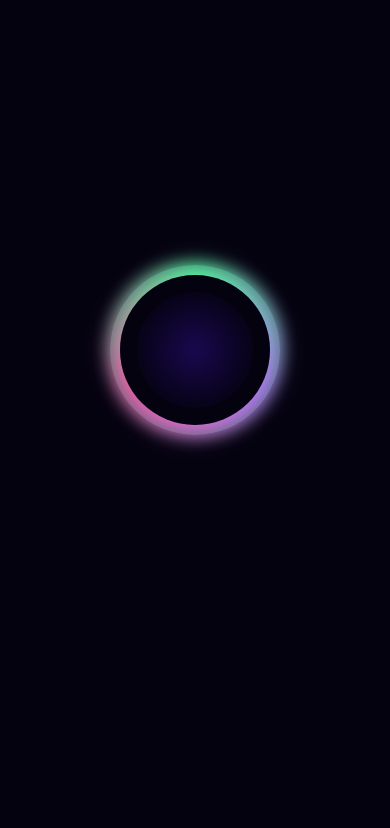
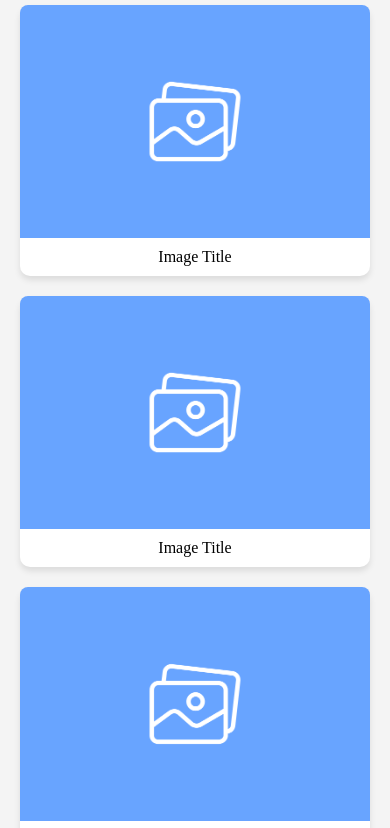
Before and after one commit to GeorgeAtMBI/AdvCSSAssignments, a plain HTML site: page index.html in a window 390 px wide. Shown: the part 72-900 px from the top of the page. Before the commit the page ends 844 px from the top, so only its background shows below. Drawn offline with Linux system fonts and the light colour scheme.

Commit message:
Responsive galerija

```diff
--- a/index.html
+++ b/index.html
@@ -3,113 +3,103 @@
 <head>
     <meta charset="UTF-8">
     <meta name="viewport" content="width=device-width, initial-scale=1.0">
-    <title>Animirani Krug</title>
+    <title>Responsive Galerija</title>
     <style>
+        * {
+            margin: 0;
+            padding: 0;
+            box-sizing: border-box;
+        }
         body {
-            background-color: #050210;
             display: flex;
+            flex-direction: column;
+            align-items: center;
             justify-content: center;
-            align-items: center;
-            height: 100vh;
-            margin: 0;
+            min-height: 100vh;
+            background-color: #f4f4f4;
+            padding: 20px;
+            text-align: center;
+        }
+        h1 {
+            margin-bottom: 20px;
+
+            text-align: left;
+            align-self: flex-start;
+            font-weight: 400;
+            font-family: "Montserrat";
+        }
+        .gallery {
+            display: grid;
+            gap: 20px;
+            width: 100%;
+            grid-template-columns: repeat(5, 1fr);
+            grid-template-rows: repeat(2, auto);
+        }
+        .gallery-item {
+            background: white;
+            padding: 0px;
+            border-radius: 10px;
+            box-shadow: 0 4px 6px rgba(0, 0, 0, 0.1);
+            text-align: center;
+            transition-duration: 1s;
+        }
+        .gallery-item:hover{
+            transform: scale(1.1);
+            box-shadow: 5px 5px 5px #0000005b;
+            z-index: 99;
+        }
+        .gallery-item img {
+            width: 100%;
+            height: auto;
+            display: block;
+            border-radius: 8px 8px 0px 0px;
+            background: rgb(104, 164, 255);
+        }
+        .gallery-item .caption {
+            margin-top: 10px;
+            padding-bottom: 10px;
+            font-size: 16px;
+            font-weight: bold;
+            font-weight: 400;
+            font-family: "Montserrat";
+        }
+        .description {
+            margin-top: 20px;
+            max-width: 100%;
+            text-align: justify;
+            font-weight: 400;
+            font-family: "Montserrat";
         }
 
-        .container {
-            position: relative;
-            display: flex;
-            justify-content: center;
-            align-items: center;
-        }
-
-        .krug1 {
-            width: 150px;
-            height: 150px;
-            border-radius: 50%;
-            position: relative;
-            background: radial-gradient(circle, rgba(0,0,0,0.8) 40%, rgba(0,0,0,0));
-            border: 10px solid transparent;
-            animation: glow 3s infinite linear;
-        }
-
-        .krug1::before {
-            content: "";
-            position: absolute;
-            top: -10px;
-            left: -10px;
-            right: -10px;
-            bottom: -10px;
-            border-radius: 50%;
-            background: conic-gradient(#fb5dad, #55fb9f, #b97aff, #fb5dad);
-            filter: blur(10px);
-            animation: rotate 3s linear infinite;
-        }
-
-        .krug2 {
-            width: 150px;
-            height: 150px;
-            border-radius: 50%;
-            position: absolute;
-            background: #050210;
-        }
-
-        .krug3 {
-            width: 0;
-            height: 0;
-            border-radius: 50%;
-            position: absolute;
-            background: radial-gradient(circle, #250e77 0%, rgba(31, 7, 117, 0) 80%);
-            animation: pulse 1.5s infinite ease-in-out;
-            z-index: 3;
-        }
-
-        @keyframes rotate {
-            from {
-                transform: rotate(0deg);
-            }
-            to {
-                transform: rotate(360deg);
+        @media (max-width: 1024px) {
+            .gallery {
+                grid-template-columns: repeat(3, 1fr);
+                grid-template-rows: repeat(4, auto);
+                grid-template-rows: repeat(4, auto);
             }
         }
-
-        @keyframes pulse {
-            0% {
-                width: 0;
-                height: 0;
-                opacity: 1;
-            }
-            50% {
-                width: 150px;
-                height: 150px;
-                opacity: 0.5;
-            }
-            100% {
-                width: 150px;
-                height: 150px;
-                opacity: 0;
-            }
-        }
-
-        @keyframes glow {
-            0% {
-                border-color: rgba(251, 93, 173, 0.5);
-                box-shadow: 0 0 10px rgba(251, 93, 173, 0.5);
-            }
-            50% {
-                border-color: rgba(85, 251, 159, 0.5);
-                box-shadow: 0 0 20px rgba(85, 251, 159, 0.5);
-            }
-            100% {
-                border-color: rgba(185, 122, 255, 0.5);
-                box-shadow: 0 0 10px rgba(185, 122, 255, 0.5);
+        @media (max-width: 600px) {
+            .gallery {
+                grid-template-columns: repeat(1, 1fr);
+                grid-template-rows: repeat(10, auto);
             }
         }
     </style>
 </head>
 <body>
-    <div class="container">
-        <div class="krug1"></div>
-        <div class="krug2"></div>
-        <div class="krug3"></div>
+    <h1>Gallery Heading</h1>
+    <div class="gallery">
+        <div class="gallery-item"><img src="Media/placeholder-image.png" alt="Slika 1"><div class="caption">Image Title</div></div>
+        <div class="gallery-item"><img src="Media/placeholder-image.png" alt="Slika 2"><div class="caption">Image Title</div></div>
+        <div class="gallery-item"><img src="Media/placeholder-image.png" alt="Slika 3"><div class="caption">Image Title</div></div>
+        <div class="gallery-item"><img src="Media/placeholder-image.png" alt="Slika 4"><div class="caption">Image Title</div></div>
+        <div class="gallery-item"><img src="Media/placeholder-image.png" alt="Slika 5"><div class="caption">Image Title</div></div>
+        <div class="gallery-item"><img src="Media/placeholder-image.png" alt="Slika 6"><div class="caption">Image Title</div></div>
+        <div class="gallery-item"><img src="Media/placeholder-image.png" alt="Slika 7"><div class="caption">Image Title</div></div>
+        <div class="gallery-item"><img src="Media/placeholder-image.png" alt="Slika 8"><div class="caption">Image Title</div></div>
+        <div class="gallery-item"><img src="Media/placeholder-image.png" alt="Slika 9"><div class="caption">Image Title</div></div>
+        <div class="gallery-item"><img src="Media/placeholder-image.png" alt="Slika 10"><div class="caption">Image Title</div></div>
     </div>
+    <p class="description">Lorem ipsum dolor sit amet, consectetur adipiscing elit. Cras a lacinia nisl, nec tristique sem. Cras id tellus ac mauris posuere varius. Pellentesque vel mi justo. Aenean malesuada purus eu lacinia finibus. Praesent commodo suscipit odio, eu pharetra nulla dignissim nec.Lorem ipsum dolor sit amet, consectetur adipiscing elit. Cras a lacinia nisl, nec tristique sem. Cras id tellus ac mauris posuere varius. Pellentesque vel mi justo. Aenean malesuada purus eu lacinia finibus. Praesent commodo suscipit odio, eu pharetra nulla dignissim nec.Lorem ipsum dolor sit amet, consectetur adipiscing elit. Cras a lacinia nisl, nec tristique sem. Cras id tellus ac mauris posuere varius. Pellentesque vel mi justo. Aenean malesuada purus eu lacinia finibus. Praesent commodo suscipit odio, eu pharetra nulla dignissim nec.</p>
 </body>
 </html>
```
Also changed, not shown: Media/placeholder-image.png (added).
